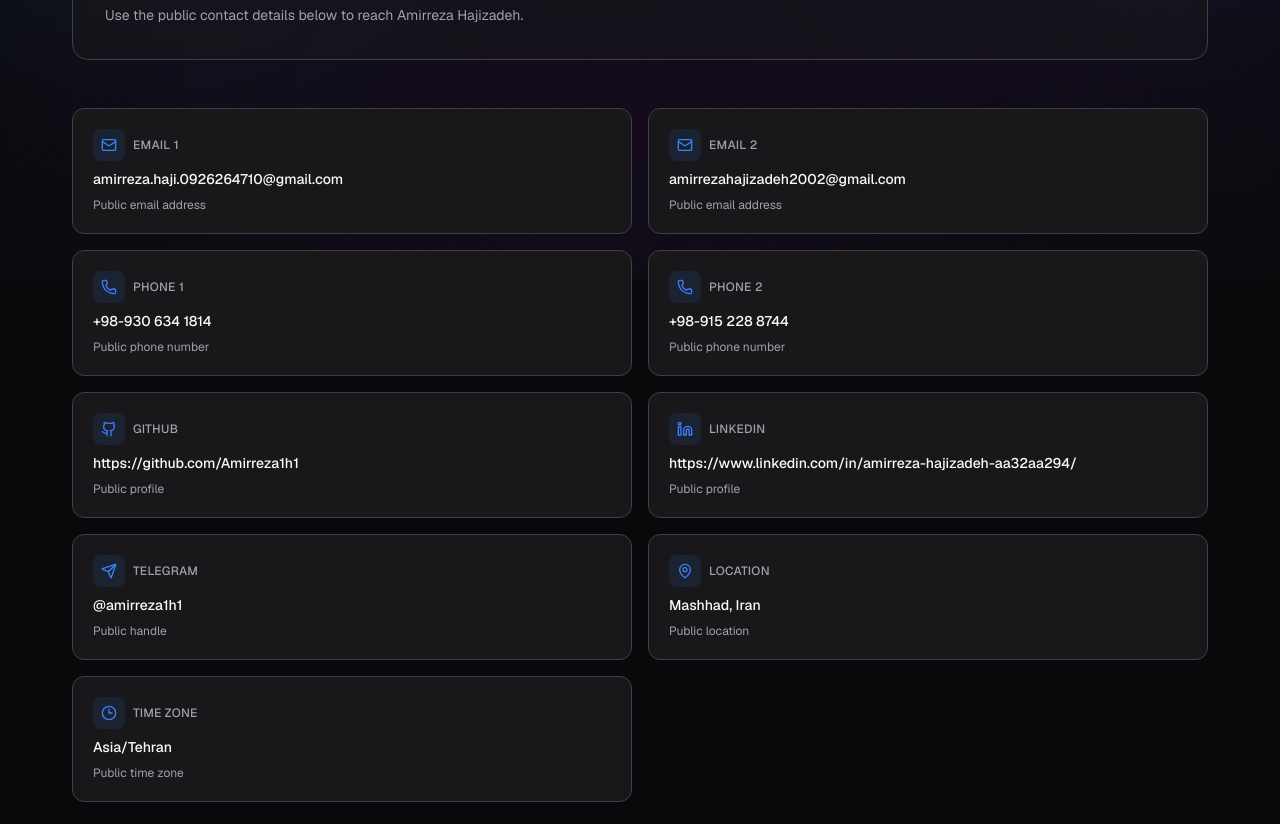
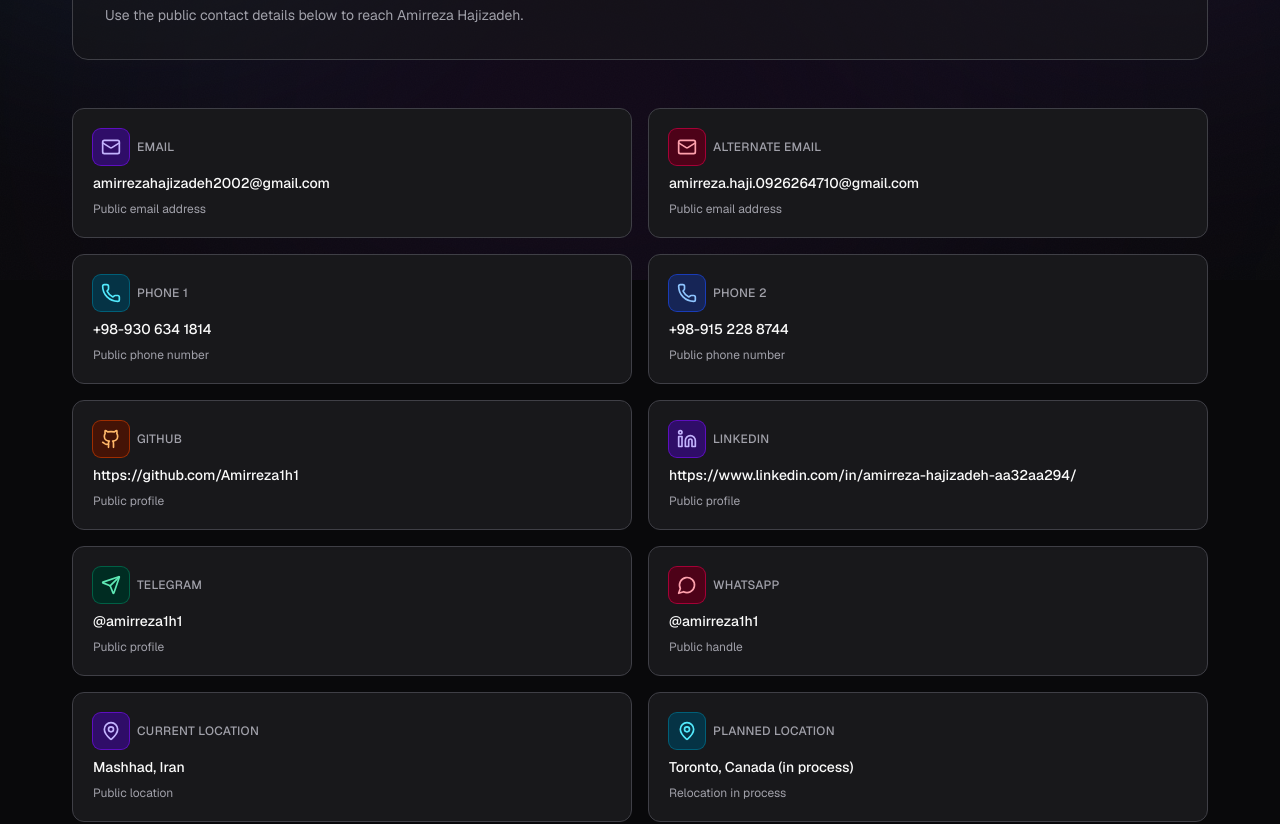
Before and after one commit to Amirreza1h1/Amirreza-digital-home, a Next.js app: page /contact in a window 1280 px wide. Shown: the part 520-1344 px from the top of the page. Built offline with nearby package versions, Linux system fonts and the light colour scheme; no server answers.

Commit message:
skills and contact page

```diff
--- a/src/app/blog/[slug]/page.tsx
+++ /dev/null
@@ -1,94 +0,0 @@
-import { notFound } from 'next/navigation';
-import Link from 'next/link';
-import { ArrowLeft, Clock, CalendarDays } from 'lucide-react';
-import { MDXRemote } from 'next-mdx-remote/rsc';
-import remarkGfm from 'remark-gfm';
-import rehypeSlug from 'rehype-slug';
-import { Badge } from '@/components/ui/badge';
-import { Button } from '@/components/ui/button';
-import { constructMetadata } from '@/lib/seo';
-import { getPostBySlug, getAllPosts } from '@/lib/blog';
-import { formatBlogDate } from '@/utils/date';
-import type { Metadata } from 'next';
-
-interface Props {
-  params: Promise<{ slug: string }>;
-}
-
-export async function generateStaticParams() {
-  return getAllPosts().map(p => ({ slug: p.slug }));
-}
-
-export async function generateMetadata({ params }: Props): Promise<Metadata> {
-  const { slug } = await params;
-  const result = getPostBySlug(slug);
-  if (!result) return {};
-
-  return constructMetadata({
-    title: result.post.title,
-    description: result.post.excerpt,
-    path: `/blog/${slug}`,
-  });
-}
-
-export default async function BlogPostPage({ params }: Props) {
-  const { slug } = await params;
-  const result = getPostBySlug(slug);
-
-  if (!result) notFound();
-
-  const { post, rawContent } = result;
-
-  return (
-    <div className='container mx-auto py-12'>
-      <Button variant='ghost' size='sm' asChild className='mb-8 -ml-1'>
-        <Link href='/blog'>
-          <ArrowLeft className='h-4 w-4' />
-          All Posts
-        </Link>
-      </Button>
-
-      <article className='mx-auto max-w-3xl'>
-        {/* Header */}
-        <header className='border-border mb-10 flex flex-col gap-4 border-b pb-8'>
-          <div className='flex flex-wrap gap-2'>
-            <Badge variant='surface'>{post.category}</Badge>
-            {post.tags.map(tag => (
-              <Badge key={tag} variant='outline'>
-                {tag}
-              </Badge>
-            ))}
-          </div>
-
-          <h1 className='text-foreground text-3xl font-bold tracking-tight md:text-4xl'>{post.title}</h1>
-
-          <p className='text-muted-foreground text-base leading-relaxed'>{post.excerpt}</p>
-
-          <div className='text-muted-foreground flex items-center gap-4 text-sm'>
-            <span className='flex items-center gap-1.5'>
-              <CalendarDays className='h-4 w-4' />
-              {formatBlogDate(post.date)}
-            </span>
-            <span className='flex items-center gap-1.5'>
-              <Clock className='h-4 w-4' />
-              {post.readingTime} min read
-            </span>
-          </div>
-        </header>
-
-        {/* MDX Content */}
-        <div className='prose'>
-          <MDXRemote
-            source={rawContent}
-            options={{
-              mdxOptions: {
-                remarkPlugins: [remarkGfm],
-                rehypePlugins: [rehypeSlug],
-              },
-            }}
-          />
-        </div>
-      </article>
-    </div>
-  );
-}
--- a/src/app/blog/page.tsx
+++ /dev/null
@@ -1,23 +0,0 @@
-import { PageHero } from '@/components/shared/PageHero';
-import { BlogGrid } from '@/features/blog/BlogGrid';
-import { constructMetadata } from '@/lib/seo';
-import { getAllPosts } from '@/lib/blog';
-
-export const metadata = constructMetadata({
-  title: 'Blog',
-  description: 'Articles, notes, and long-form writing.',
-  path: '/blog',
-});
-
-export default function BlogPage() {
-  const posts = getAllPosts();
-
-  return (
-    <>
-      <PageHero label='Writing' title='Blog' description='Articles, notes, and long-form writing.' />
-      <div className='container mx-auto py-10 md:py-16'>
-        <BlogGrid posts={posts} />
-      </div>
-    </>
-  );
-}
--- a/src/app/sitemap.ts
+++ b/src/app/sitemap.ts
@@ -1,7 +1,6 @@
 import type { MetadataRoute } from 'next';
 import { siteConfig } from '@/config/site';
 import { projects } from '@/data/projects';
-import { getAllPosts } from '@/lib/blog';
 
 export default function sitemap(): MetadataRoute.Sitemap {
   const base = siteConfig.url;
@@ -15,7 +14,6 @@ export default function sitemap(): MetadataRoute.Sitemap {
     { url: `${base}/projects`, lastModified: new Date(), changeFrequency: 'monthly', priority: 0.9 },
     { url: `${base}/skills`, lastModified: new Date(), changeFrequency: 'monthly', priority: 0.7 },
     { url: `${base}/publications`, lastModified: new Date(), changeFrequency: 'monthly', priority: 0.6 },
-    { url: `${base}/blog`, lastModified: new Date(), changeFrequency: 'weekly', priority: 0.8 },
     { url: `${base}/contact`, lastModified: new Date(), changeFrequency: 'yearly', priority: 0.6 },
   ];
 
@@ -26,13 +24,5 @@ export default function sitemap(): MetadataRoute.Sitemap {
     priority: 0.7,
   }));
 
-  const posts = getAllPosts();
-  const blogRoutes: MetadataRoute.Sitemap = posts.map(p => ({
-    url: `${base}/blog/${p.slug}`,
-    lastModified: new Date(p.date),
-    changeFrequency: 'yearly' as const,
-    priority: 0.6,
-  }));
-
-  return [...staticRoutes, ...projectRoutes, ...blogRoutes];
+  return [...staticRoutes, ...projectRoutes];
 }
--- a/src/app/skills/page.tsx
+++ b/src/app/skills/page.tsx
@@ -5,7 +5,7 @@ import { skillGroups } from '@/data/skills';
 
 export const metadata = constructMetadata({
   title: 'Skills',
-  description: 'Technical skills, tools, and areas of expertise.',
+  description: 'Technologies used in professional work, personal projects, coursework, and ongoing learning.',
   path: '/skills',
 });
 
@@ -13,9 +13,9 @@ export default function SkillsPage() {
   return (
     <>
       <PageHero
-        label='Technical Expertise'
+        label='Tools & Technologies'
         title='Skills'
-        description='Technologies, tools, and competencies organized by category.'
+        description='Technologies organized by category, with the context in which I use and learn them.'
       />
       <div className='container mx-auto py-10 md:py-16'>
         <SkillsGrid groups={skillGroups} />
--- a/src/data/navigation.ts
+++ b/src/data/navigation.ts
@@ -29,7 +29,6 @@ export const navItems: NavEntry[] = [
       { label: 'Education', href: '/education' },
     ],
   },
-  { label: 'Blog', href: '/blog' },
   { label: 'Contact', href: '/contact' },
 ];
 
--- a/src/data/profile.ts
+++ b/src/data/profile.ts
@@ -5,6 +5,7 @@ export interface Profile {
   roles: string[];
   bio?: string;
   location?: string;
+  plannedLocation?: string;
   timeZone?: string;
   emails: string[];
   phones: string[];
@@ -19,12 +20,13 @@ export interface Profile {
 
 export const profile: Profile = {
   name: 'Amirreza Hajizadeh',
-  initials: 'Amh',
+  initials: 'Amirreza1h1',
   headline: 'Constant resilience to improve',
-  roles: ['AI - Python', 'Vibe Coder - Web site', 'Software Engineer'],
+  roles: ['Software Engineer', 'M.Sc. Artificial Intelligence'],
   location: 'Mashhad, Iran',
+  plannedLocation: 'Toronto, Canada (in process)',
   timeZone: 'Asia/Tehran',
-  emails: ['amirreza.haji.0926264710@gmail.com', 'amirrezahajizadeh2002@gmail.com'],
+  emails: ['amirrezahajizadeh2002@gmail.com', 'amirreza.haji.0926264710@gmail.com'],
   phones: ['+98-930 634 1814', '+98-915 228 8744'],
   photo: '/profile.png',
 };
--- a/src/data/skills.ts
+++ b/src/data/skills.ts
@@ -1,4 +1,47 @@
 import type { Skill, SkillGroup } from '@/types/skill';
 
-export const skills: Skill[] = [];
-export const skillGroups: SkillGroup[] = [];
+const personalWebsite = 'Personal project · English institute website · AI-assisted coding';
+
+export const skills: Skill[] = [
+  {
+    name: 'Python',
+    category: 'Languages',
+    iconSlug: 'python',
+    context: 'Professional use · Ongoing learning',
+  },
+  { name: 'C++', category: 'Languages', iconSlug: 'cplusplus', context: 'Learning · Bachelor’s studies' },
+  { name: 'Java', category: 'Languages', icon: 'Coffee', context: 'Learning · Master’s studies' },
+  { name: 'JavaScript', category: 'Languages', iconSlug: 'javascript', context: 'Coursework' },
+  {
+    name: 'Arcade',
+    category: 'Desktop & Games',
+    icon: 'Gamepad2',
+    context: 'Professional use · Ongoing learning',
+  },
+  {
+    name: 'PySide6 (Qt)',
+    category: 'Desktop & Games',
+    icon: 'PanelsTopLeft',
+    context: 'Professional use · Ongoing learning',
+  },
+  { name: 'HTML', category: 'Frontend', icon: 'Code', context: 'Coursework' },
+  { name: 'CSS', category: 'Frontend', icon: 'Palette', context: 'Coursework' },
+  { name: 'Next.js', category: 'Frontend', iconSlug: 'nextjs', context: personalWebsite },
+  { name: 'Django', category: 'Backend Frameworks', iconSlug: 'django', context: personalWebsite },
+  { name: 'SQLite', category: 'Databases', icon: 'Database', context: 'Coursework' },
+  { name: 'PostgreSQL', category: 'Databases', iconSlug: 'postgresql', context: personalWebsite },
+  { name: 'Docker', category: 'DevOps & Cloud', iconSlug: 'docker', context: personalWebsite },
+  { name: 'Git', category: 'Build & Version Control', icon: 'GitBranch', context: 'Learning · Self-study' },
+  {
+    name: 'Maven',
+    category: 'Build & Version Control',
+    icon: 'Package',
+    context: 'Learning · Master’s studies',
+  },
+  { name: 'JADE', category: 'Multi-Agent Systems', icon: 'Network', context: 'Learning · Master’s studies' },
+];
+
+export const skillGroups: SkillGroup[] = [...new Set(skills.map(skill => skill.category))].map(category => ({
+  category,
+  skills: skills.filter(skill => skill.category === category),
+}));
--- a/src/data/socials.ts
+++ b/src/data/socials.ts
@@ -20,7 +20,13 @@ export const socials: Social[] = [
   },
   {
     name: 'Telegram',
+    url: 'https://t.me/amirreza1h1',
     icon: 'Send',
     username: '@amirreza1h1',
   },
+  {
+    name: 'WhatsApp',
+    icon: 'MessageCircle',
+    username: '@amirreza1h1',
+  },
 ];
--- a/src/features/contact/ContactSection.tsx
+++ b/src/features/contact/ContactSection.tsx
@@ -1,4 +1,6 @@
-import { Mail, Phone, Github, Linkedin, MapPin, Clock3, Send, Link2 } from 'lucide-react';
+import { Mail, Phone, Github, Linkedin, MapPin, Send, Link2, MessageCircle } from 'lucide-react';
+import { iconTone } from '@/theme/icons';
+import { cn } from '@/utils/cn';
 import type { LucideIcon } from 'lucide-react';
 import { AnimatedSection } from '@/components/shared/AnimatedSection';
 import { ContentPlaceholder } from '@/components/shared/ContentPlaceholder';
@@ -13,13 +15,13 @@ interface ContactItem {
   description: string;
 }
 
-const socialIconMap: Record<string, LucideIcon> = { Github, Linkedin, Send };
+const socialIconMap: Record<string, LucideIcon> = { Github, Linkedin, Send, MessageCircle };
 
 export function ContactSection() {
   const contactItems: ContactItem[] = [
     ...profile.emails.map((email, index) => ({
       icon: Mail,
-      label: profile.emails.length > 1 ? `Email ${index + 1}` : 'Email',
+      label: index === 0 ? 'Email' : 'Alternate email',
       value: email,
       href: `mailto:${email}`,
       description: 'Public email address',
@@ -28,13 +30,16 @@ export function ContactSection() {
       icon: Phone,
       label: profile.phones.length > 1 ? `Phone ${index + 1}` : 'Phone',
       value: phone,
-      href: `tel:${phone}`,
+      href: `tel:${phone.replace(/[^+\d]/g, '')}`,
       description: 'Public phone number',
     })),
     ...socials.map(social => ({
       icon: socialIconMap[social.icon] ?? Link2,
       label: social.name,
-      value: social.url ?? social.username,
+      value:
+        social.name === 'Telegram' || social.name === 'WhatsApp'
+          ? social.username
+          : (social.url ?? social.username),
       href: social.url,
       description: social.url ? 'Public profile' : 'Public handle',
     })),
@@ -42,19 +47,19 @@ export function ContactSection() {
       ? [
           {
             icon: MapPin,
-            label: 'Location',
+            label: 'Current location',
             value: profile.location,
             description: 'Public location',
           },
         ]
       : []),
-    ...(profile.timeZone
+    ...(profile.plannedLocation
       ? [
           {
-            icon: Clock3,
-            label: 'Time Zone',
-            value: profile.timeZone,
-            description: 'Public time zone',
+            icon: MapPin,
+            label: 'Planned location',
+            value: profile.plannedLocation,
+            description: 'Relocation in process',
           },
         ]
       : []),
@@ -80,8 +85,13 @@ export function ContactSection() {
               <AnimatedSection key={`${item.label}-${item.value}`} delay={index * 0.06}>
                 <div className='border-border bg-card flex flex-col gap-2 rounded-xl border p-5'>
                   <div className='flex items-center gap-2'>
-                    <div className='bg-primary/10 flex h-8 w-8 items-center justify-center rounded-lg'>
-                      <item.icon className='text-primary h-4 w-4' />
+                    <div
+                      className={cn(
+                        'flex h-9 w-9 items-center justify-center rounded-lg ring-1',
+                        iconTone(item.label),
+                      )}
+                    >
+                      <item.icon className='h-5 w-5' aria-hidden='true' />
                     </div>
                     <span className='text-muted-foreground text-xs font-medium tracking-wide uppercase'>
                       {item.label}
--- a/src/features/skills/SkillItem.tsx
+++ b/src/features/skills/SkillItem.tsx
@@ -2,7 +2,19 @@
 
 import { motion } from 'framer-motion';
 import Image from 'next/image';
+import {
+  Gamepad2,
+  PanelsTopLeft,
+  GitBranch,
+  Database,
+  Coffee,
+  Package,
+  Network,
+  Code,
+  Palette,
+} from 'lucide-react';
 import { cn } from '@/utils/cn';
+import { iconTone } from '@/theme/icons';
 import type { Skill } from '@/types/skill';
 
 interface SkillItemProps {
@@ -11,6 +23,8 @@ interface SkillItemProps {
 }
 
 export function SkillItem({ skill, index }: SkillItemProps) {
+  const icons = { Gamepad2, PanelsTopLeft, GitBranch, Database, Coffee, Package, Network, Code, Palette };
+  const Icon = skill.icon ? icons[skill.icon] : Code;
   return (
     <motion.div
       initial={{ opacity: 0, scale: 0.85, y: 12 }}
@@ -35,20 +49,26 @@ export function SkillItem({ skill, index }: SkillItemProps) {
       />
 
       {/* Icon */}
-      <div className='relative flex h-15 w-15 items-center justify-center'>
+      <div
+        className={cn(
+          'relative flex h-18 w-18 items-center justify-center rounded-2xl shadow-sm ring-1',
+          iconTone(skill.name),
+        )}
+      >
         {skill.iconSlug ? (
           <Image
             src={`/icons/skills/${skill.iconSlug}.png`}
             alt={skill.name}
             width={52}
             height={52}
-            className='object-contain drop-shadow-sm transition-transform duration-300 group-hover:scale-110'
+            className='rounded-lg bg-white object-contain p-1 drop-shadow-sm transition-transform duration-300 group-hover:scale-110'
             unoptimized
           />
         ) : (
-          <div className='bg-surface-elevated flex h-full w-full items-center justify-center rounded-xl'>
-            <span className='text-muted-foreground text-xl font-bold'>{skill.name[0]}</span>
-          </div>
+          <Icon
+            className='h-10 w-10 transition-transform duration-300 group-hover:scale-110'
+            aria-hidden='true'
+          />
         )}
       </div>
 
@@ -56,6 +76,7 @@ export function SkillItem({ skill, index }: SkillItemProps) {
       <span className='text-muted-foreground group-hover:text-foreground text-center text-[11px] leading-tight font-semibold tracking-wide transition-colors duration-200'>
         {skill.name}
       </span>
+      <p className='text-muted-foreground text-center text-xs leading-relaxed'>{skill.context}</p>
     </motion.div>
   );
 }
--- /dev/null
+++ b/src/theme/icons.ts
@@ -0,0 +1,14 @@
+/** Darker strokes on pale tiles in light mode; brighter strokes on dark tiles in dark mode. */
+export const iconTones = [
+  'bg-blue-50 text-blue-700 ring-blue-200 dark:bg-blue-950 dark:text-blue-300 dark:ring-blue-800',
+  'bg-emerald-50 text-emerald-700 ring-emerald-200 dark:bg-emerald-950 dark:text-emerald-300 dark:ring-emerald-800',
+  'bg-violet-50 text-violet-700 ring-violet-200 dark:bg-violet-950 dark:text-violet-300 dark:ring-violet-800',
+  'bg-orange-50 text-orange-700 ring-orange-200 dark:bg-orange-950 dark:text-orange-300 dark:ring-orange-800',
+  'bg-rose-50 text-rose-700 ring-rose-200 dark:bg-rose-950 dark:text-rose-300 dark:ring-rose-800',
+  'bg-cyan-50 text-cyan-700 ring-cyan-200 dark:bg-cyan-950 dark:text-cyan-300 dark:ring-cyan-800',
+] as const;
+
+export function iconTone(name: string): string {
+  const hash = Array.from(name).reduce((total, character) => total + character.charCodeAt(0), 0);
+  return iconTones[hash % iconTones.length];
+}
--- a/src/types/skill.ts
+++ b/src/types/skill.ts
@@ -1,5 +1,8 @@
 export type SkillCategory =
   | 'Languages'
+  | 'Desktop & Games'
+  | 'Build & Version Control'
+  | 'Multi-Agent Systems'
   | 'Backend Frameworks'
   | 'Frontend'
   | 'Databases'
@@ -11,6 +14,17 @@ export interface Skill {
   name: string;
   category: SkillCategory;
   iconSlug?: string;
+  icon?:
+    | 'Gamepad2'
+    | 'PanelsTopLeft'
+    | 'GitBranch'
+    | 'Database'
+    | 'Coffee'
+    | 'Package'
+    | 'Network'
+    | 'Code'
+    | 'Palette';
+  context: string;
 }
 
 export interface SkillGroup {
```
Also changed, not shown: public/profile.png.
